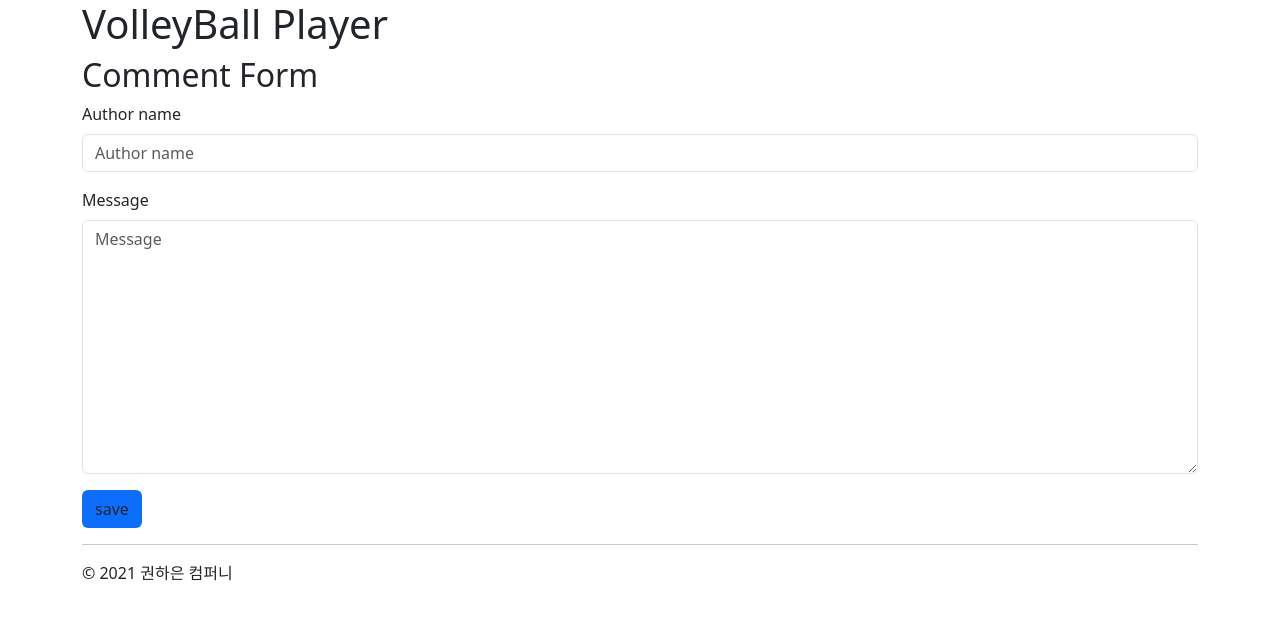
After one commit to KWONHAAAEUN/devops_cloud, a Django app: template myhomework21_1/volleyball/templates/volleyball/comment_form.html in a window 1280 px wide. The commit adds this page. Shown: the top 620 px of the page. Run offline with Django 3.2, Linux system fonts and the light colour scheme; the template is opened without the code that fills it: values that come from a table or form of the project are taken from there, others are empty; parts of the project's set-up code (start-up, migrations or seed data) failed here and were passed over; some libraries are stand-ins or nearby versions.

Commit message:
댓글 기능 구현

```diff
--- a/myhomework21_1/volleyball/admin.py
+++ b/myhomework21_1/volleyball/admin.py
@@ -1,6 +1,6 @@
 from django.contrib import admin
 
-from volleyball.models import Category, Player, Tag
+from volleyball.models import Category, Player, Tag, Comment
 
 
 @admin.register(Category)
@@ -14,3 +14,7 @@ class PlayerAdmin(admin.ModelAdmin):
 @admin.register(Tag)
 class TagAdmin(admin.ModelAdmin):
     pass
+
+@admin.register(Comment)
+class CommentAdmin(admin.ModelAdmin):
+    pass
--- a/myhomework21_1/volleyball/forms.py
+++ b/myhomework21_1/volleyball/forms.py
@@ -1,5 +1,5 @@
 from django import forms
-from volleyball.models import Player, Tag
+from volleyball.models import Player, Tag, Comment
 
 
 class PlayerForm(forms.ModelForm):
@@ -40,5 +40,9 @@ class PlayerForm(forms.ModelForm):
             "team",
             "position",
             "description",
-            "tag_set",
         ]
+
+class CommentForm(forms.ModelForm):
+    class Meta:
+        model=Comment
+        fields=["author_name","message"]
--- a/myhomework21_1/volleyball/models.py
+++ b/myhomework21_1/volleyball/models.py
@@ -32,3 +32,11 @@ class Tag(models.Model):
 
     class Meta:
         ordering=["-name"]
+
+class Comment(models.Model):
+    player=models.ForeignKey(Player,on_delete=models.CASCADE)
+    author_name=models.CharField(max_length=20)
+    message=models.TextField()
+
+    def __str__(self)->str:
+        return self.author_name
--- /dev/null
+++ b/myhomework21_1/volleyball/templates/volleyball/comment_form.html
@@ -0,0 +1,11 @@
+{% extends "volleyball/layout.html" %}
+{% load bootstrap5 %}
+{% block content %}
+    <h2>Comment Form</h2>
+    <form action="" method="post" enctype="multipart/form-data">
+        {% csrf_token %}
+        {% bootstrap_form form %}
+        <input type="submit" value="save" class="btn bg-primary"/>
+    </form>
+
+{% endblock %}
--- a/myhomework21_1/volleyball/urls.py
+++ b/myhomework21_1/volleyball/urls.py
@@ -8,4 +8,6 @@ urlpatterns=[
     path("<int:pk>/",views.player_detail,name="player_detail"),
     path("new/", views.player_new, name="player_new"),
     path("<int:pk>/edit/", views.player_edit, name="player_edit"),
+    path("<int:player_pk>/comments/new",views.comment_new,name="comment_new"),
+    path("<int:player_pk>/comments/<int:pk>/edit/",views.comment_edit,name="comment_edit"),
 ]
```
Also changed, not shown: myhomework21_1/volleyball/templates/volleyball/player_detail.html (+15 -0 lines).
